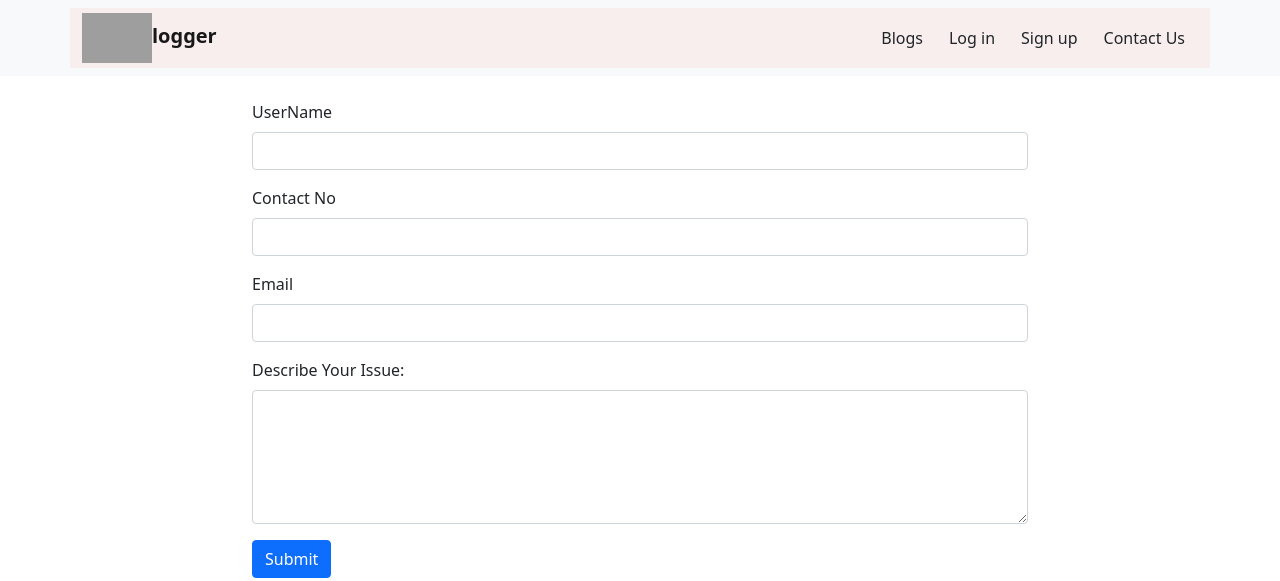
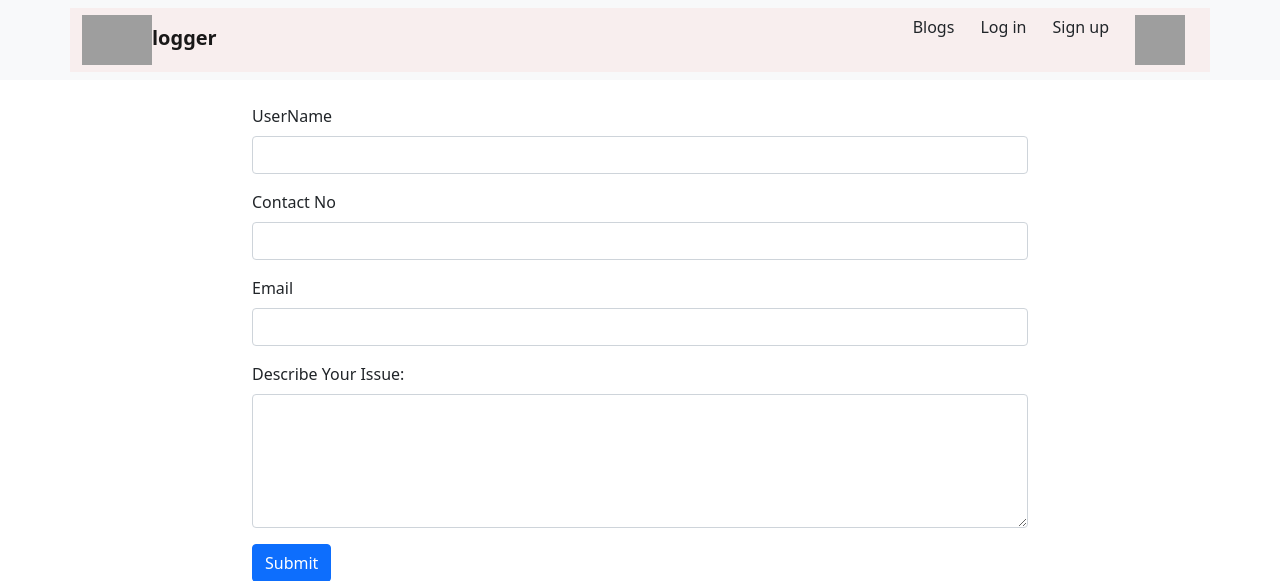
Before and after one commit to neptula/tech_heist, a Django app: page /accounts/contactus/ in a window 1280 px wide. Shown: the top 581 px of the page. Run offline with Django 3.2, Linux system fonts and the light colour scheme; parts of the project's set-up code (start-up, migrations or seed data) failed here and were passed over; some libraries are stand-ins or nearby versions; grey boxes are pictures that could not be loaded.

Commit message:
fifth commit

```diff
--- a/posts/models.py
+++ b/posts/models.py
@@ -13,7 +13,7 @@ User = get_user_model()
 class Post(models.Model):
     user = models.ForeignKey(User, related_name="posts",on_delete=models.CASCADE)
     created_at = models.DateTimeField(auto_now=True)
-    header_image =  models.ImageField(null=True, blank=True, upload_to="images/")
+
     message = RichTextField(blank=True, null=True)
     message_html = models.TextField(editable=False)
     group = models.ForeignKey(Group, related_name="posts",null=True, blank=True,on_delete=models.CASCADE)
--- a/templates/base.html
+++ b/templates/base.html
@@ -24,7 +24,7 @@
        <li><a href="{%url 'posts:create' %}" class="btn btn-simple">Post</a></li>
        <li><a href="{%url 'groups:all' %}" class="btn btn-simple">Groups</a></li>
        <li><a href="{%url 'groups:create' %}" class="btn btn-simple">Create Group</a></li>
-       <a href="{% url 'accounts:contactus'  %}" class="btn btn-simple">Contact Us</a>
+       <a href="{% url 'accounts:contactus'  %}" class="btn btn-simple"><img src="https://thumbs.dreamstime.com/b/vector-illustration-isolated-white-background-contact-us-mail-call-icons-blue-contact-us-button-mail-call-icons-blue-118014982.jpg" alt="C" width="50px" height="50px"></a>
        <li><a class="btn btn-simple" data-toggle="modal" data-target=".bd-example-modal-lg">Profile</a></li>
 
        <!-- Modal -->
@@ -66,7 +66,7 @@
                    <li><a href="{%url 'groups:all' %}"class="btn btn-simple">Blogs</a></li>
                    <li><a href="{% url 'accounts:login'  %}" class="btn btn-simple">Log in</a></li>
                    <li><a href="{% url 'accounts:signup'  %}" class="btn btn-simple">Sign up</a></li>
-          <a href="{% url 'accounts:contactus'  %}" class="btn btn-simple">Contact Us</a>
+          <a href="{% url 'accounts:contactus'  %}" class="btn btn-simple"><img src="https://image.pngaaa.com/553/95553-middle.png" alt="C" width="50px" height="50px"></a>
 
              {% endif %}
          </ul>
```
Also changed, not shown: db.sqlite3.
